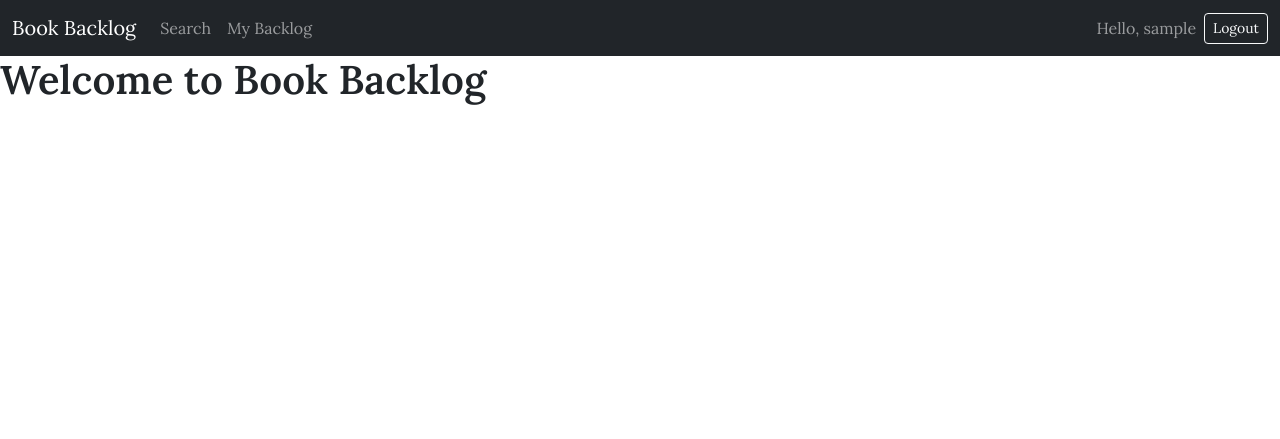
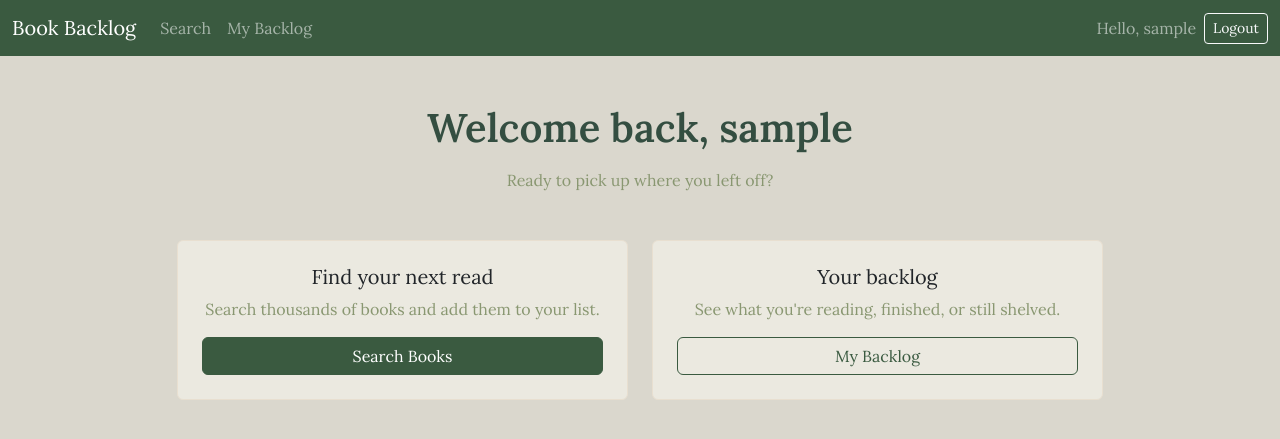
Before and after one commit to KKWISATZZ/book-backlog, a Django app: page / in a window 1280 px wide. Shown: the top 439 px of the page. Run offline with Django 5.2, Linux system fonts and the light colour scheme; the visitor is signed in with stand-in values (Sample User, id 1); some libraries are stand-ins or nearby versions.

Commit message:
Style home page, finished update forms and delete confirmation styling

```diff
--- a/backlog/templates/base.html
+++ b/backlog/templates/base.html
@@ -10,11 +10,55 @@
     <link href="https://fonts.googleapis.com/css2?family=Lora:wght@400;600;700&display=swap" rel="stylesheet">
     <link rel="stylesheet" href="{% static 'css/bootstrap.min.css'%}">
     <style>
+
+        :root {
+            --color-bg: #dad7cd;
+            --color-card-bg: #ebe9e0;
+            --color-primary: #3a5a40;
+            --color-primary-hover: #24352d;
+            --color-text: #344e41;
+            --color-muted: #899771;
+        }
+
         body {
             font-family: 'Lora', serif;
+            background-color: var(--color-bg);
+            color: var(--color-text);
         }
+
         h1, h2, h3 {
             font-weight: 600;
+        }
+
+        .navbar {
+            background-color: var(--color-primary) !important;
+        }
+
+        .btn-primary {
+            background-color: var(--color-primary);
+            border-color: var(--color-primary);
+        }
+        .btn-primary:hover {
+            background-color: var(--color-primary-hover);
+            border-color: var(--color-primary-hover);
+        }
+
+        .btn-outline-primary {
+            color: var(--color-primary);
+            border-color: var(--color-primary);
+        }
+        .btn-outline-primary:hover {
+            background-color: var(--color-primary);
+            border-color: var(--color-primary);
+        }
+
+        .card {
+            background-color: var(--color-card-bg);
+            border-color: #e8dfd0;
+        }
+
+        .text-muted {
+            color: var(--color-muted) !important;
         }
     </style>
     {% block style %}{% endblock %}
--- a/backlog/templates/home.html
+++ b/backlog/templates/home.html
@@ -1,9 +1,37 @@
 {% extends "base.html" %}
 
 {% block content %}
-    <h1>Welcome to Book Backlog</h1>
+<div class="container mt-5">
+    {% if user.is_authenticated %}
+        <div class="text-center mb-5">
+            <h1 class="mb-3">Welcome back, {{ user.username }}</h1>
+            <p class="text-muted">Ready to pick up where you left off?</p>
+        </div>
 
-    {% if not user.is_authenticated %}
-        <p>Search for books, track your reading, and rate what you've read.</p>
+        <div class="row justify-content-center g-4">
+            <div class="col-md-5">
+                <div class="card h-100 text-center p-4">
+                    <h5 class="card-title">Find your next read</h5>
+                    <p class="card-text text-muted">Search thousands of books and add them to your list.</p>
+                    <a href="{% url 'search' %}" class="btn btn-primary mt-auto">Search Books</a>
+                </div>
+            </div>
+            <div class="col-md-5">
+                <div class="card h-100 text-center p-4">
+                    <h5 class="card-title">Your backlog</h5>
+                    <p class="card-text text-muted">See what you're reading, finished, or still shelved.</p>
+                    <a href="{% url 'backlog_list' %}" class="btn btn-outline-primary mt-auto">My Backlog</a>
+                </div>
+            </div>
+        </div>
+
+    {% else %}
+        <div class="text-center py-5">
+            <h1 class="display-4 mb-3">Track your reading, book by book</h1>
+            <p class="lead text-muted mb-4">Search for books, build your backlog, and rate what you've read — like Letterboxd, but for books.</p>
+            <a href="{% url 'signup' %}" class="btn btn-primary btn-lg me-2">Get Started</a>
+            <a href="{% url 'login' %}" class="btn btn-outline-primary btn-lg">Login</a>
+        </div>
     {% endif %}
+</div>
 {% endblock %}
--- a/backlog/views.py
+++ b/backlog/views.py
@@ -69,9 +69,11 @@ class BacklogUpdateView(LoginRequiredMixin, UpdateView):
     # Swap the auto-generated text input for a real date picker
     def get_form(self, form_class=None):
         form = super().get_form(form_class)
-        form.fields["date_finished"].widget = forms.DateInput(attrs={"type": "date"})
+        form.fields["date_finished"].widget = forms.DateInput(attrs={"type": "date", "class": "form-control"})
+        for field_name, field in form.fields.items():
+            if field_name != "date_finished":
+                field.widget.attrs["class"] = "form-control"
         return form
-
 
 class BacklogDeleteView(LoginRequiredMixin, DeleteView):
     model = UserBook
```
Also changed, not shown: backlog/templates/delete_entry.html (+6 -4 lines), backlog/templates/update_entry.html (+10 -3 lines).
